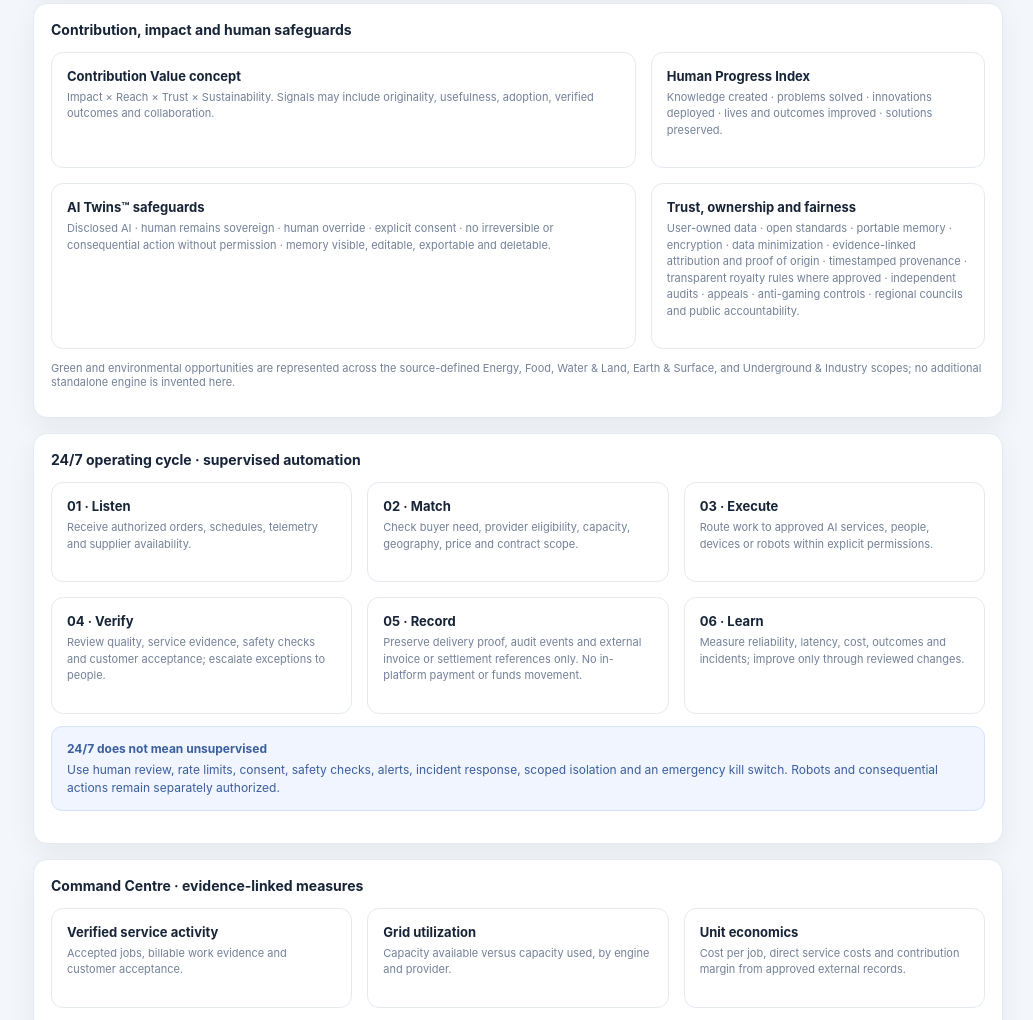
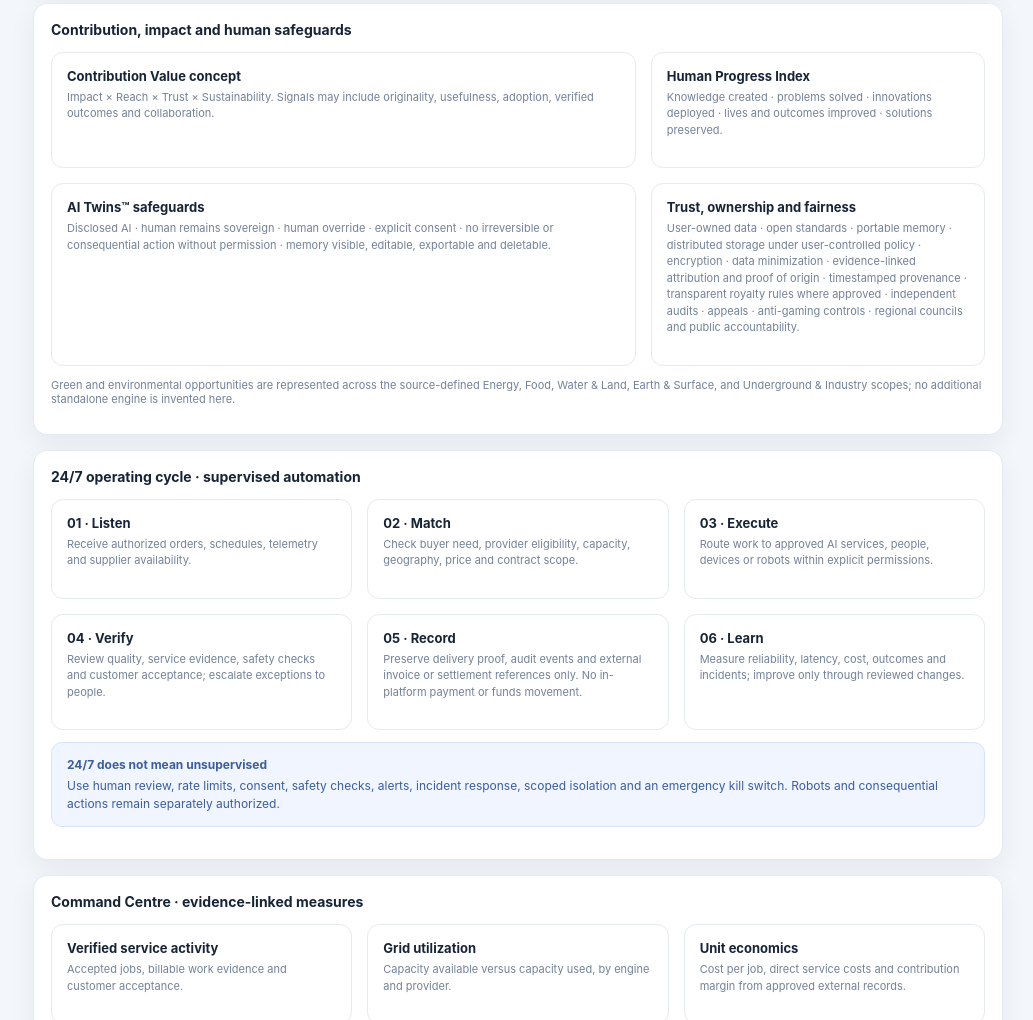
Before and after one commit to CedarsEmpire/cedars, a website: page hybrid-preview.html in a window 1280 px wide. Shown: the part 2967-3987 px from the top of the page, without its empty margins (247-1280 px from the left). Drawn offline with Linux system fonts and the light colour scheme.

Commit message:
Clarify portable memory and distributed storage safeguards

```diff
--- a/hybrid-preview.html
+++ b/hybrid-preview.html
@@ -103,7 +103,7 @@ overview:{title:"Platform overview",sub:"A single operational view of the CEDARS
 <div class="module"><h3>Contribution Value concept</h3><p>Impact × Reach × Trust × Sustainability. Signals may include originality, usefulness, adoption, verified outcomes and collaboration.</p></div>
 <div class="module"><h3>Human Progress Index</h3><p>Knowledge created · problems solved · innovations deployed · lives and outcomes improved · solutions preserved.</p></div>
 <div class="module"><h3>AI Twins™ safeguards</h3><p>Disclosed AI · human remains sovereign · human override · explicit consent · no irreversible or consequential action without permission · memory visible, editable, exportable and deletable.</p></div>
-<div class="module"><h3>Trust, ownership and fairness</h3><p>User-owned data · open standards · portable memory · encryption · data minimization · evidence-linked attribution and proof of origin · timestamped provenance · transparent royalty rules where approved · independent audits · appeals · anti-gaming controls · regional councils and public accountability.</p></div>
+<div class="module"><h3>Trust, ownership and fairness</h3><p>User-owned data · open standards · portable memory · distributed storage under user-controlled policy · encryption · data minimization · evidence-linked attribution and proof of origin · timestamped provenance · transparent royalty rules where approved · independent audits · appeals · anti-gaming controls · regional councils and public accountability.</p></div>
 </div><p class="muted small" style="margin-top:12px">Green and environmental opportunities are represented across the source-defined Energy, Food, Water & Land, Earth & Surface, and Underground & Industry scopes; no additional standalone engine is invented here.</p></div>
 <div class="card" style="margin-top:15px"><div class="cardhead"><h2>24/7 operating cycle · supervised automation</h2></div><div class="grid layout3">
 <div class="module"><h3>01 · Listen</h3><p>Receive authorized orders, schedules, telemetry and supplier availability.</p></div>
```
